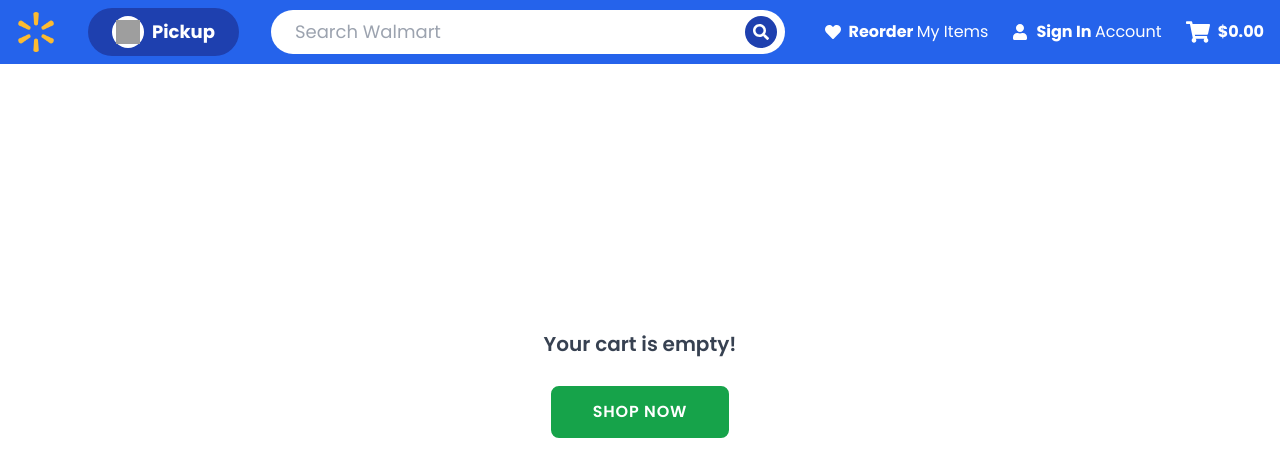
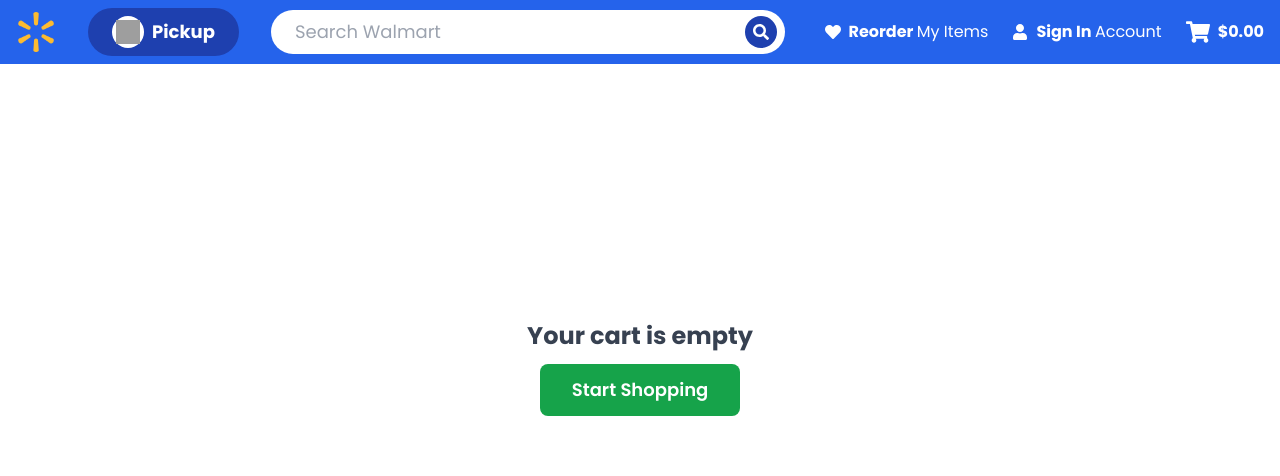
Before and after one commit to sumitksr/Sparkathon, a React (Create React App) app: page /cart in a window 1280 px wide. Shown: the top 476 px of the page. Built offline with nearby package versions, Linux system fonts and the light colour scheme; grey boxes are pictures that could not be loaded.

Commit message:
Update Cart.jsx

```diff
--- a/src/pages/Cart.jsx
+++ b/src/pages/Cart.jsx
@@ -2,11 +2,10 @@ import { useEffect, useState } from "react";
 import { useSelector } from "react-redux";
 import { Link } from "react-router-dom";
 import CartItem from "../components/CartItem";
+import { FaLeaf, FaShoppingCart } from "react-icons/fa";
 
 const Cart = () => {
   const { cart } = useSelector((state) => state);
-  console.log("Printing Cart");
-  console.log(cart);
   const [totalAmount, setTotalAmount] = useState(0);
 
   useEffect(() => {
@@ -14,42 +13,46 @@ const Cart = () => {
   }, [cart]);
 
   return (
-    <div >
+    <div className="max-w-6xl mx-auto p-6">
       {cart.length > 0 ? (
-        <div className="max-w-[1200px] mx-auto flex flex-col md:flex-row justify-center">
-          <div className="w-[100%] md:w-[60%] flex flex-col p-2">
-            {cart.map((item, index) => {
-              return <CartItem key={item.id} item={item} itemIndex={index} />;
-            })}
+        <div className="flex flex-col md:flex-row gap-6">
+
+          {/* Cart Items Section */}
+          <div className="w-full md:w-2/3">
+            <h2 className="text-3xl font-bold mb-4 flex items-center text-green-700">
+              <FaShoppingCart className="mr-2" /> Your Cart
+            </h2>
+            {cart.map((item, index) => (
+              <div key={item.id} className="mb-4">
+                <CartItem item={item} itemIndex={index} />
+              </div>
+            ))}
           </div>
 
-          <div className="w-[100%] md:w-[40%] mt-5  flex flex-col">
-            <div className="flex flex-col p-5 gap-5 my-14  h-[100%] justify-between">
-            <div className="flex flex-col gap-5 ">
-            <div className="font-semibold text-xl text-green-800 ">Your Cart</div>
-              <div className="font-semibold text-5xl text-green-700  -mt-5">Summary</div>
-              <p className="text-xl">
-                <span className="text-gray-700 font-semibold text-xl">Total Items: {cart.length}</span>
-              </p>
-            </div>
-            </div>
+          {/* Summary Section */}
+          <div className="w-full md:w-1/3 bg-gray-50 rounded-xl p-6 shadow-lg h-fit">
+            <h3 className="text-2xl font-bold mb-4 text-green-800">Summary</h3>
+            <p className="text-lg mb-2">
+              <span className="font-medium">Total Items:</span> {cart.length}
+            </p>
+            <p className="text-lg mb-4">
+              <span className="font-medium">Total Amount:</span> ${totalAmount.toFixed(2)}
+            </p>
 
-            <div className="flex flex-col">
-              <p className="text-xl font-bold"><span className="text-gray-700 font-semibold">Total Amount:</span> ${totalAmount}</p>
-              <button className="bg-green-700 hover:bg-purple-50 rounded-lg text-white transition duration-300 ease-linear mt-5 border-2 border-green-600 font-bold hover:text-green-700 p-3 text-xl">
-  <Link to="/checkout">CheckOut Now</Link>
-</button>
-</div>
+            <Link to="/checkout">
+              <button className="w-full bg-green-700 hover:bg-green-800 text-white font-semibold py-3 rounded-lg transition duration-300 text-lg shadow">
+                Proceed to Checkout
+              </button>
+            </Link>
           </div>
+
         </div>
       ) : (
-        <div className="min-h-[80vh] flex flex-col items-center justify-center">
-          <h1 className="text-gray-700 font-semibold text-xl mb-2">
-            Your cart is empty!
-          </h1>
-          <Link to={"/"}>
-            <button className="uppercase bg-green-600 hover:bg-purple-50 rounded-lg text-white transition duration-300 ease-linear mt-5 border-2 border-green-600 font-semibold hover:text-green-700 p-3 px-10 tracking-wider">
-              Shop Now
+        <div className="min-h-[70vh] flex flex-col items-center justify-center">
+          <h1 className="text-2xl font-bold text-gray-700 mb-3">Your cart is empty</h1>
+          <Link to="/">
+            <button className="bg-green-600 hover:bg-green-700 text-white px-8 py-3 rounded-lg font-semibold text-lg transition">
+              Start Shopping
             </button>
           </Link>
         </div>
```
